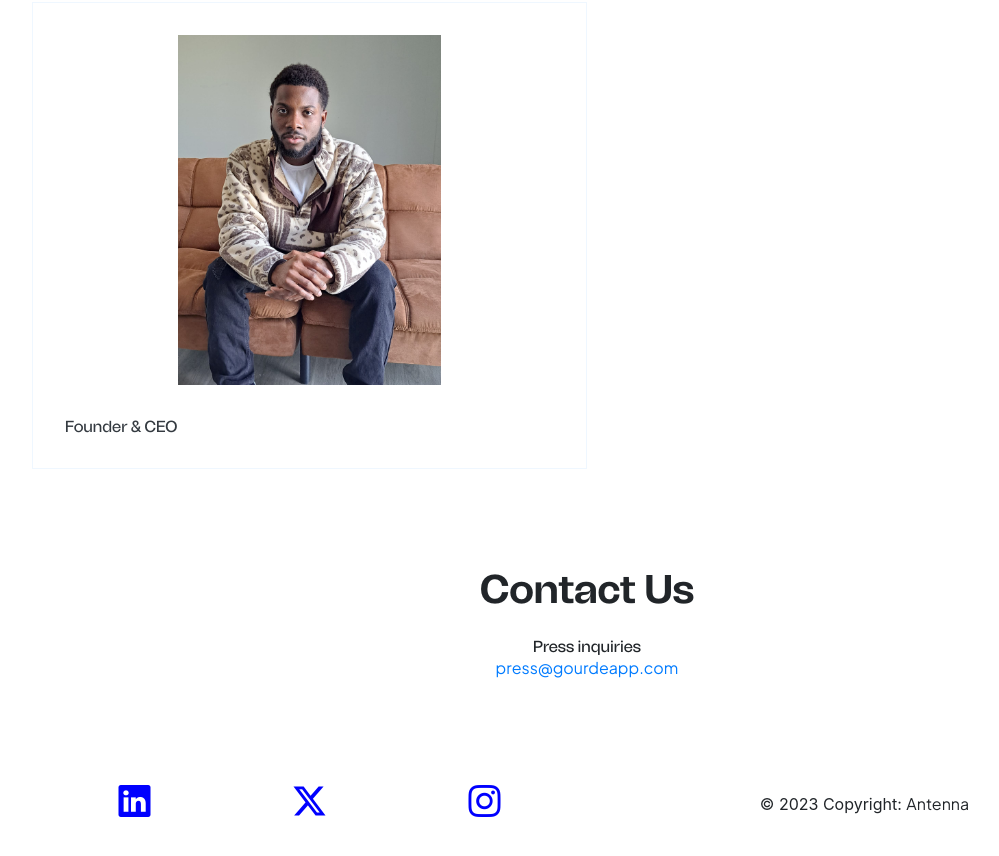
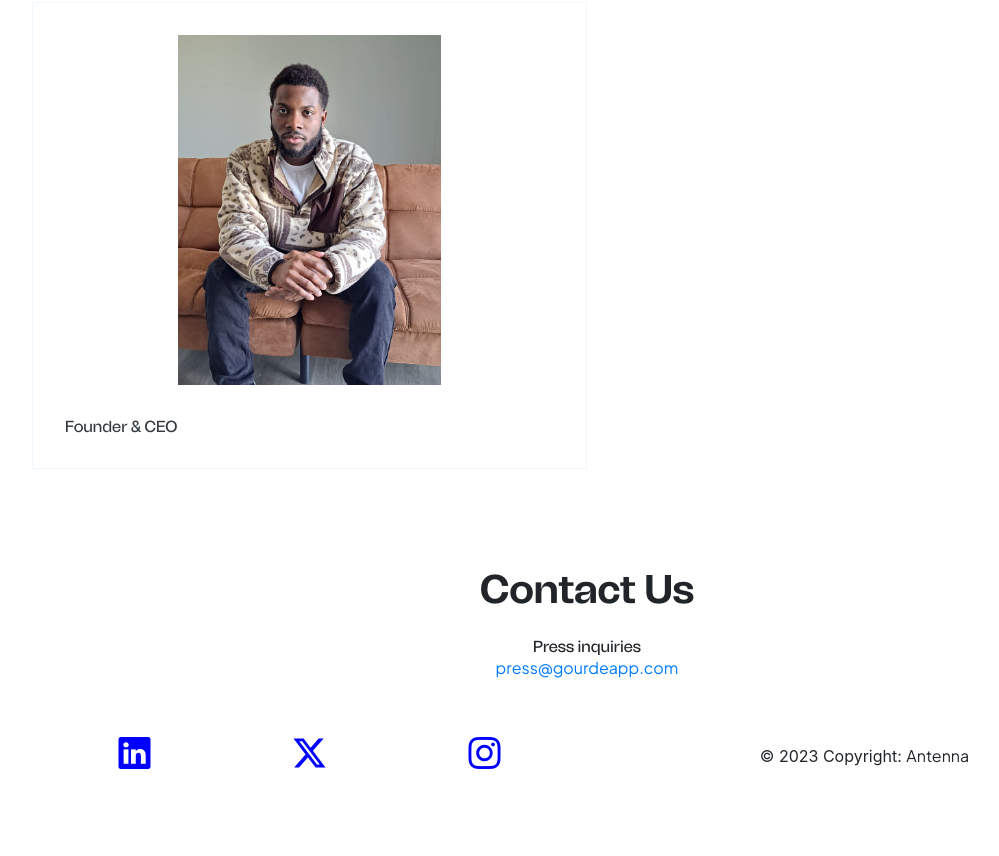
Before and after one commit to avocodesNG/Antenna_waitlist, a Vue app: page /press-kit in a window 1280 px wide. Shown: the part 773-1629 px from the top of the page, without its empty margins (53-1052 px from the left). After the commit the page ends 1581 px from the top, so only its background shows below. Built offline with nearby package versions, Linux system fonts and the light colour scheme; some icons are missing.

Commit message:
made some adjustment

```diff
--- a/src/components/navigation/AppFooter.vue
+++ b/src/components/navigation/AppFooter.vue
@@ -1,5 +1,5 @@
 <template>
-  <div class="app-footer py-4 text-center container mt-5">
+  <div class="app-footer py-4 text-center container">
     <footer class="text-center bg-body-tertiary row">
       <div class="col-md-6">
         <div class="d-flex justify-content-around">
@@ -60,6 +60,10 @@ export default {
   color: blue;
 }
 
+/* .app-footer {
+  margin-top: 10% !important;
+} */
+
 /* @media (max-width: 990px) {
   .wrapper {
     margin-top: 40rem !important;
--- a/src/modules/home/components/DownloadApp.vue
+++ b/src/modules/home/components/DownloadApp.vue
@@ -20,4 +20,8 @@
 export default {};
 </script>
 
-<style></style>
+<style scoped>
+.download-app {
+  margin-top: 10% !important;
+}
+</style>
--- a/src/modules/home/components/whyGourde.vue
+++ b/src/modules/home/components/whyGourde.vue
@@ -40,9 +40,9 @@
       class="row wrapper"
       style="
         margin-top: 15%;
-        background-color: rgba(255, 245, 245, 0.478);
+        background-color: rgba(255, 248, 248, 0.478);
         border-radius: 50px !important;
-        /* height: 100vh; */
+        height: 90vh;
       "
     >
       <div class="col-md-6">
```
